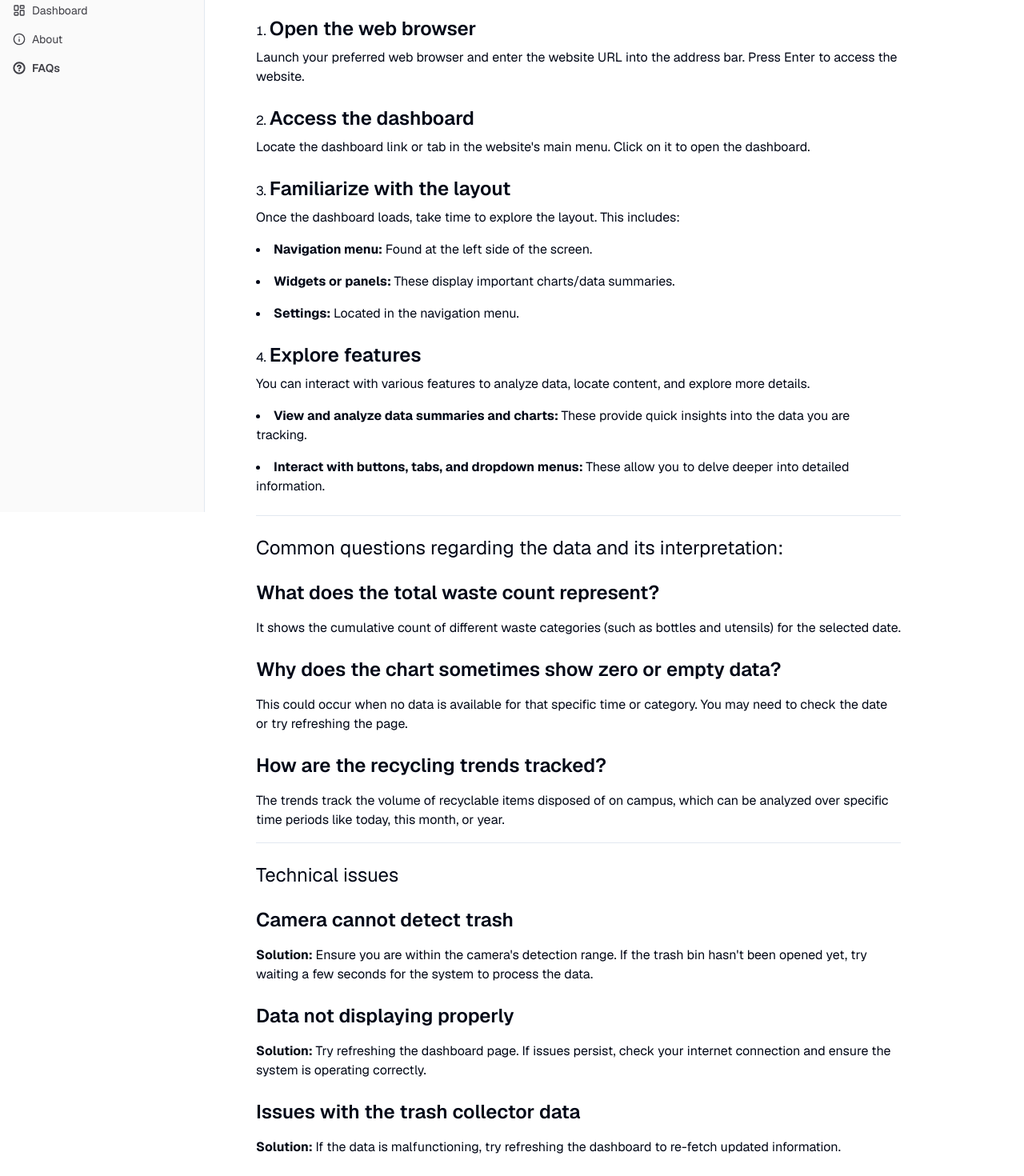
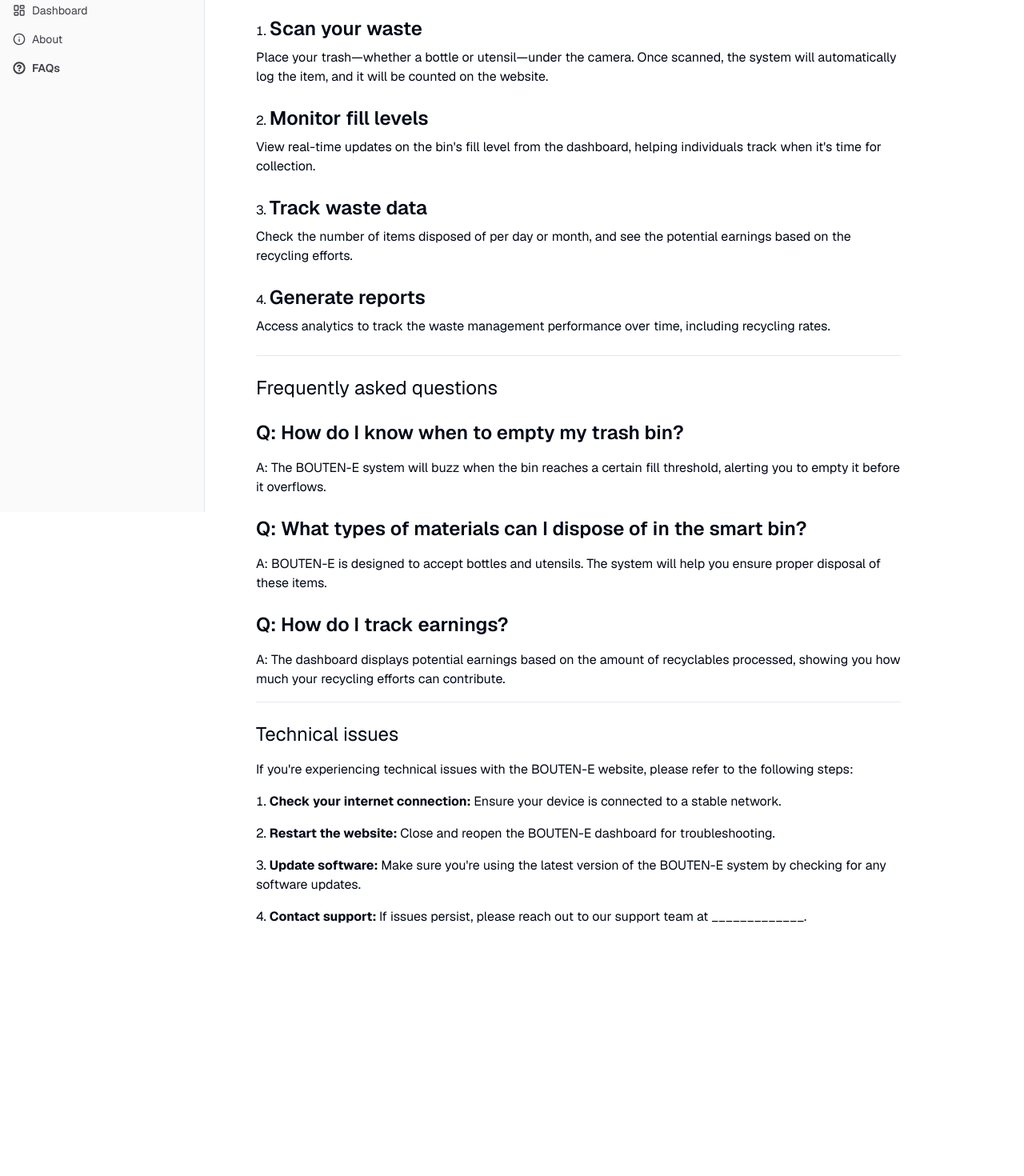
Before and after one commit to noodles-1/reach-web-client, a Next.js app: page /faqs in a window 1280 px wide. Shown: the part 160-1630 px from the top of the page at 80% size. After the commit the page ends 1398 px from the top, so only its background shows below. Built offline with nearby package versions, Linux system fonts and the light colour scheme.

Commit message:
feat: update content

```diff
--- a/src/app/about/page.js
+++ b/src/app/about/page.js
@@ -1,6 +1,27 @@
+import HeaderTitle from "@/components/header-title";
+
 const About = () => {
     return (
-        <h1> About page </h1>
+        <>
+            <h1 className="text-2xl sm:text-3xl font-semibold"> About the team </h1>
+            <section className="mt-6">
+                <p className="mt-4">
+                    BOUTEN-E was created by a dedicated group of senior high school researchers with a shared passion for solving the waste management challenges of today. Our team combines knowledge in technology, sustainability, and research to ensure that BOUTEN-E is a practical and impactful solution for the future of waste management.
+                </p>
+            </section>
+            <section className="mt-6">
+                <HeaderTitle to="disclaimer" className="text-xl sm:text-2xl font-semibold"> Disclaimer of Warranty </HeaderTitle>
+                <p className="mt-4">
+                    BOUTEN-E is provided “as is,” and while we strive for the highest standards of quality, we make no representations or warranties of any kind, express or implied, regarding the operation or reliability of the system. Users assume all responsibility for using the system in accordance with local regulations and at their own risk.
+                </p>
+            </section>
+            <section className="mt-6">
+                <HeaderTitle to="limitation" className="text-xl sm:text-2xl font-semibold"> Limitation of Liability </HeaderTitle>
+                <p className="mt-4">
+                    To the maximum extent permitted by law, BOUTEN-E shall not be liable for any indirect, incidental, special, consequential, or punitive damages arising from the use of the system. Our liability is limited to the direct damages incurred, not exceeding the value of the service provided.
+                </p>
+            </section>
+        </>
     );
 }
 
--- a/src/app/faqs/page.js
+++ b/src/app/faqs/page.js
@@ -6,86 +6,66 @@ const FAQs = () => {
         <div>
             <h1 className="text-2xl sm:text-3xl font-semibold"> Dashboard User Guide and FAQs </h1>
             <section className="mt-6">
-                <HeaderTitle to="guide" className="text-xl sm:text-2xl"> Step-by-step guide on how to use the dashboard: </HeaderTitle>
+                <HeaderTitle to="guide" className="text-xl sm:text-2xl"> Step-by-step: How to use the dashboard </HeaderTitle>
                 <ol className="list-inside list-decimal mt-6">
                     <li className="mb-6">
-                        <span className="font-semibold text-xl sm:text-2xl"> Open the web browser </span>
+                        <span className="font-semibold text-xl sm:text-2xl"> Scan your waste </span>
                         <p className="mt-2">
-                            Launch your preferred web browser and enter the website URL into the address bar. Press Enter to access the website.
+                            Place your trash—whether a bottle or utensil—under the camera. Once scanned, the system will automatically log the item, and it will be counted on the website.
                         </p>
                     </li>
                     <li className="mb-6">
-                        <span className="font-semibold text-xl sm:text-2xl"> Access the dashboard </span>
+                        <span className="font-semibold text-xl sm:text-2xl"> Monitor fill levels </span>
                         <p className="mt-2">
-                            Locate the dashboard link or tab in the website's main menu. Click on it to open the dashboard.
+                            View real-time updates on the bin's fill level from the dashboard, helping individuals track when it's time for collection.
                         </p>
                     </li>
                     <li className="mb-6">
-                        <span className="font-semibold text-xl sm:text-2xl"> Familiarize with the layout </span>
+                        <span className="font-semibold text-xl sm:text-2xl"> Track waste data </span>
                         <p className="mt-2">
-                            Once the dashboard loads, take time to explore the layout. This includes:
+                            Check the number of items disposed of per day or month, and see the potential earnings based on the recycling efforts.
                         </p>
-                        <ol className="list-inside list-disc mt-4">
-                            <li className="mb-4">
-                                <strong> Navigation menu: </strong>
-                                Found at the left side of the screen.
-                            </li>
-                            <li className="mb-4">
-                                <strong> Widgets or panels: </strong>
-                                These display important charts/data summaries.
-                            </li>
-                            <li className="mb-4">
-                                <strong> Settings: </strong>
-                                Located in the navigation menu.
-                            </li>
-                        </ol>
                     </li>
                     <li className="mb-6">
-                        <span className="font-semibold text-xl sm:text-2xl"> Explore features </span>
+                        <span className="font-semibold text-xl sm:text-2xl"> Generate reports </span>
                         <p className="mt-2">
-                            You can interact with various features to analyze data, locate content, and explore more details.
+                            Access analytics to track the waste management performance over time, including recycling rates.
                         </p>
-                        <ol className="list-inside list-disc mt-4">
-                            <li className="mb-4">
-                                <strong> View and analyze data summaries and charts: </strong>
-                                These provide quick insights into the data you are tracking.
-                            </li>
-                            <li className="mb-4">
-                                <strong> Interact with buttons, tabs, and dropdown menus: </strong>
-                                These allow you to delve deeper into detailed information.
-                            </li>
-                        </ol>
                     </li>
                 </ol>
             </section>
             <Separator className="my-4" />
             <section className="mt-6">
-                <HeaderTitle to="questions" className="text-xl sm:text-2xl"> Common questions regarding the data and its interpretation: </HeaderTitle>
-                <h1 className="text-xl sm:text-2xl font-semibold mt-6"> What does the total waste count represent? </h1>
-                <p className="mt-4"> It shows the cumulative count of different waste categories (such as bottles and utensils) for the selected date. </p>
-                <h1 className="text-xl sm:text-2xl font-semibold mt-6"> Why does the chart sometimes show zero or empty data? </h1>
-                <p className="mt-4"> This could occur when no data is available for that specific time or category. You may need to check the date or try refreshing the page. </p>
-                <h1 className="text-xl sm:text-2xl font-semibold mt-6"> How are the recycling trends tracked? </h1>
-                <p className="mt-4"> The trends track the volume of recyclable items disposed of on campus, which can be analyzed over specific time periods like today, this month, or year. </p>
+                <HeaderTitle to="faqs" className="text-xl sm:text-2xl"> Frequently asked questions </HeaderTitle>
+                <h1 className="text-xl sm:text-2xl font-semibold mt-6"> Q: How do I know when to empty my trash bin? </h1>
+                <p className="mt-4"> A: The BOUTEN-E system will buzz when the bin reaches a certain fill threshold, alerting you to empty it before it overflows. </p>
+                <h1 className="text-xl sm:text-2xl font-semibold mt-6"> Q: What types of materials can I dispose of in the smart bin? </h1>
+                <p className="mt-4"> A: BOUTEN-E is designed to accept bottles and utensils. The system will help you ensure proper disposal of these items. </p>
+                <h1 className="text-xl sm:text-2xl font-semibold mt-6"> Q: How do I track earnings? </h1>
+                <p className="mt-4"> A: The dashboard displays potential earnings based on the amount of recyclables processed, showing you how much your recycling efforts can contribute. </p>
             </section>
             <Separator className="my-4" />
             <section className="mt-6">
                 <HeaderTitle to="issues" className="text-xl sm:text-2xl"> Technical issues </HeaderTitle>
-                <h1 className="text-xl sm:text-2xl font-semibold mt-6"> Camera cannot detect trash </h1>
-                <p className="mt-4">
-                    <strong> Solution: </strong>
-                    Ensure you are within the camera's detection range. If the trash bin hasn't been opened yet, try waiting a few seconds for the system to process the data.
-                </p>
-                <h1 className="text-xl sm:text-2xl font-semibold mt-6"> Data not displaying properly </h1>
-                <p className="mt-4">
-                    <strong> Solution: </strong>
-                    Try refreshing the dashboard page. If issues persist, check your internet connection and ensure the system is operating correctly.
-                </p>
-                <h1 className="text-xl sm:text-2xl font-semibold mt-6"> Issues with the trash collector data </h1>
-                <p className="mt-4">
-                    <strong> Solution: </strong>
-                    If the data is malfunctioning, try refreshing the dashboard to re-fetch updated information.
-                </p>
+                <p className="mt-4"> If you're experiencing technical issues with the BOUTEN-E website, please refer to the following steps: </p>
+                <ol className="list-inside list-decimal mt-4">
+                    <li className="mb-4">
+                        <strong> Check your internet connection: </strong>
+                        Ensure your device is connected to a stable network.
+                    </li>
+                    <li className="mb-4">
+                        <strong> Restart the website: </strong>
+                        Close and reopen the BOUTEN-E dashboard for troubleshooting.
+                    </li>
+                    <li className="mb-4">
+                        <strong> Update software: </strong>
+                        Make sure you're using the latest version of the BOUTEN-E system by checking for any software updates.
+                    </li>
+                    <li className="mb-4">
+                        <strong> Contact support: </strong>
+                        If issues persist, please reach out to our support team at _____________.
+                    </li>
+                </ol>
             </section>
         </div>
     );
--- a/src/components/app-sidebar.jsx
+++ b/src/components/app-sidebar.jsx
@@ -48,7 +48,7 @@ export function AppSidebar() {
         <Sidebar>
             <SidebarContent>
                 <SidebarGroup>
-                    <SidebarHeader className="font-semibold my-8 sm:my-4"> ASTCAW - Waste Management </SidebarHeader>
+                    <SidebarHeader className="font-semibold my-8 sm:my-4"> BOUTEN-E - Waste Management </SidebarHeader>
                     <Separator className="mb-4"/>
                     <SidebarGroupContent>
                         <SidebarMenu>
```
Also changed, not shown: src/app/page.js (+26 -14 lines).
